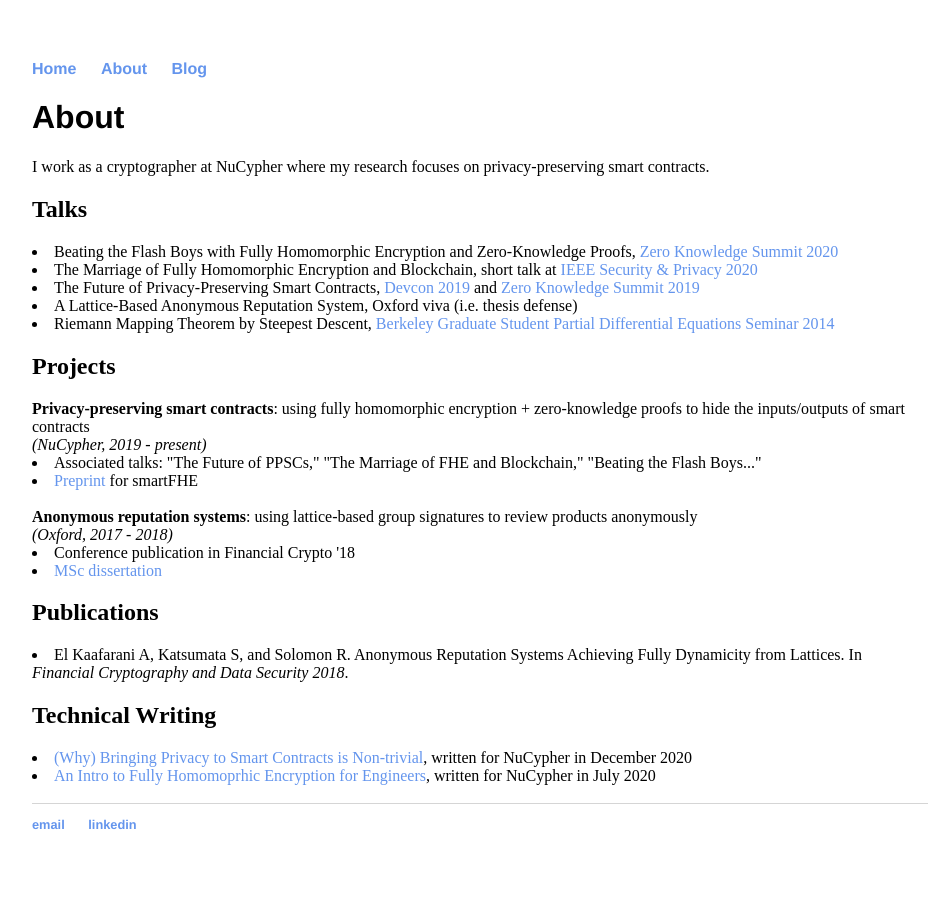
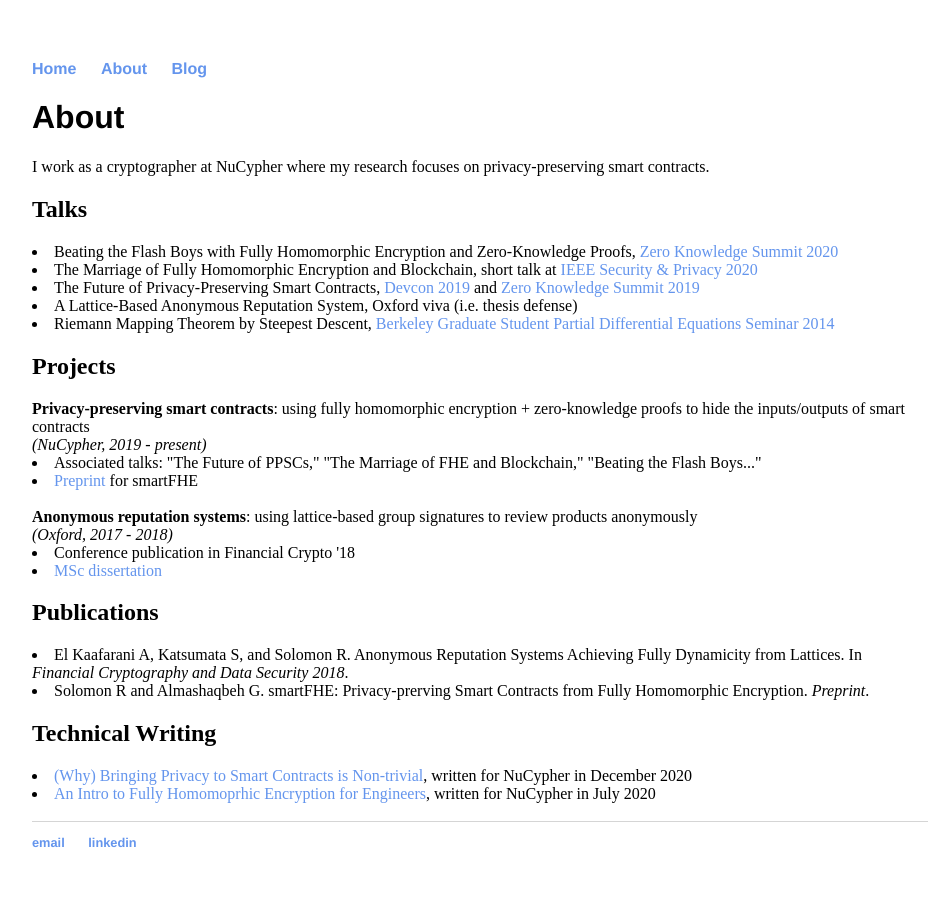
Before and after one commit to ravital/ravital.github.io, a Jekyll site: the page built from about/index.html, in a window 1280 px wide. Shown: the whole page, without its empty margins (160-1094 px from the left). Built offline with Jekyll 4.4.1, drawn with Linux system fonts in a browser that asks for light colours.

Commit message:
Update index.html

```diff
--- a/about/index.html
+++ b/about/index.html
@@ -26,6 +26,8 @@ title: About Ravital Solomon
 
 			<h2>Publications</h2>
 			<li>El Kaafarani A, Katsumata S, and Solomon R. Anonymous Reputation Systems Achieving Fully Dynamicity from Lattices. In <i>Financial Cryptography and Data Security 2018</i>.</li>
+			<li>Solomon R and Almashaqbeh G. smartFHE: Privacy-prerving Smart Contracts from Fully Homomorphic Encryption. <i>Preprint</i>.</li>
+
 
 			<h2>Technical Writing</h2>
 			<li><a href="https://blog.nucypher.com/bringing-privacy-to-smart-contracts-is-nontrivial/">(Why) Bringing Privacy to Smart Contracts is Non-trivial</a>, written for NuCypher in December 2020</li>
```
